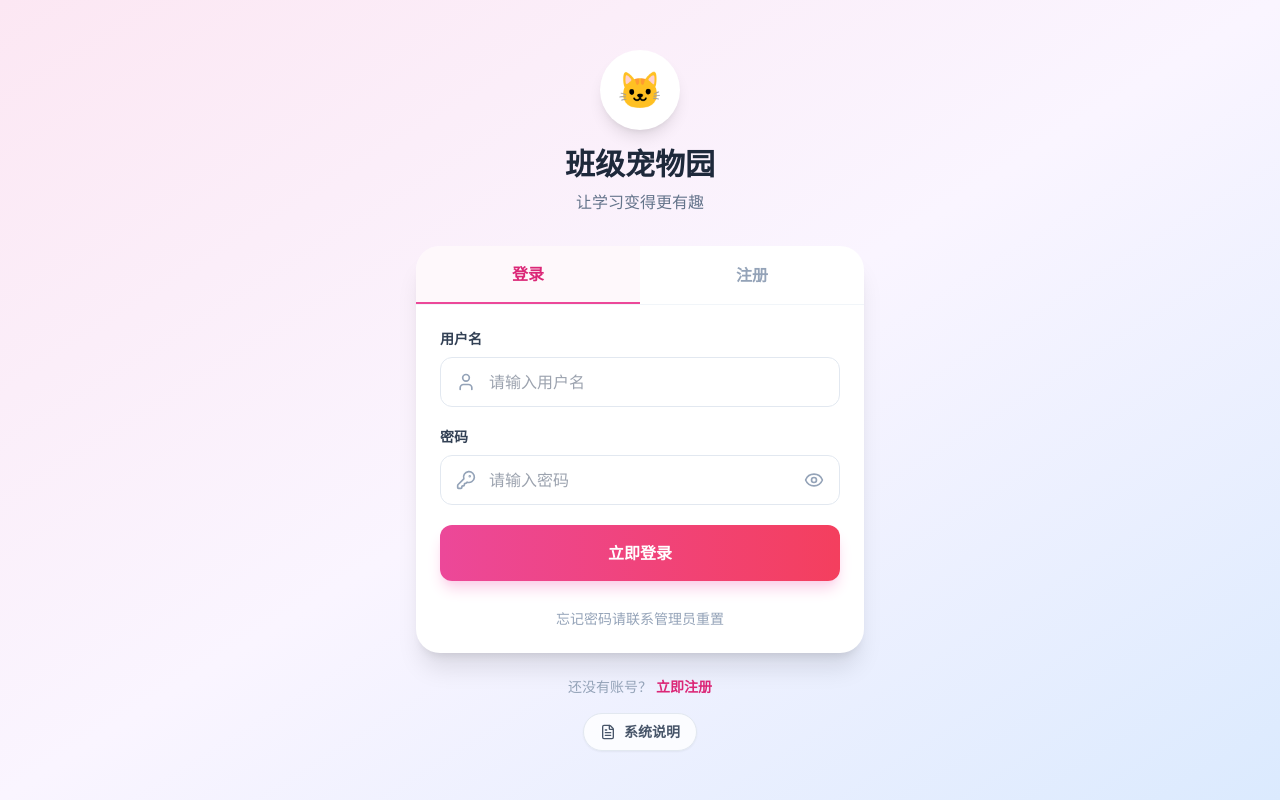
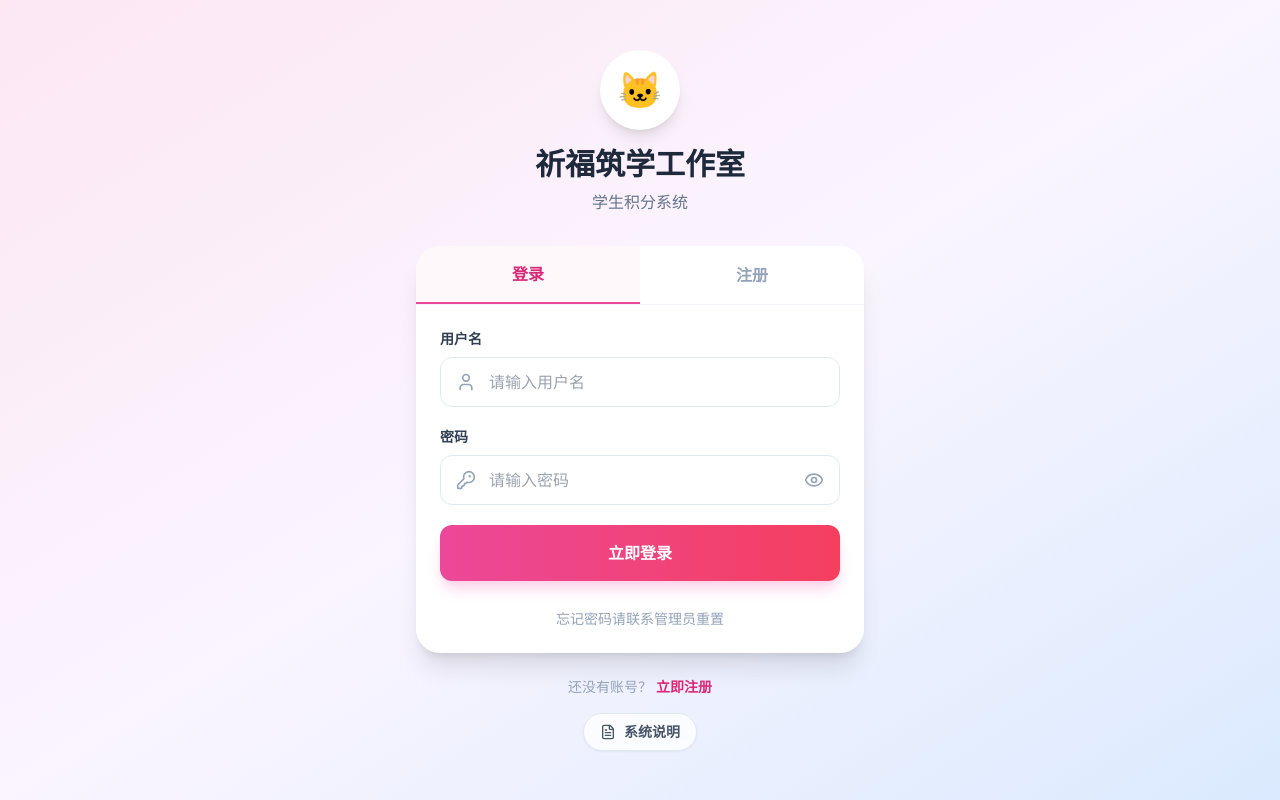
Before and after one commit to Jiancanguang/zhuxuejifenxitong, a React (Vite) app in the folder restored-frontend/: page / in a window 1280 px wide. Built offline with nearby package versions, Linux system fonts and the light colour scheme.

Commit message:
feat: 首页标题改为「祈福筑学工作室-学生积分系统」
- AuthPage: 标题改为「祈福筑学工作室」，副标题改为「学生积分系统」
- index.html: 页面 title 同步更新

https://claude.ai/code/session_012MoSgmJEAgBAKN99cuzEAN

```diff
--- a/restored-frontend/index.html
+++ b/restored-frontend/index.html
@@ -4,7 +4,7 @@
     <meta charset="UTF-8" />
     <link rel="icon" type="image/svg+xml" href="/favicon.svg" />
     <meta name="viewport" content="width=device-width, initial-scale=1.0, viewport-fit=cover" />
-    <title>班级宠物屋</title>
+    <title>祈福筑学工作室-学生积分系统</title>
   </head>
   <body class="bg-paper min-h-screen">
     <div id="root"></div>
--- a/restored-frontend/src/components/AuthPage.tsx
+++ b/restored-frontend/src/components/AuthPage.tsx
@@ -69,8 +69,8 @@ export function AuthPage() {
           <div className="inline-flex items-center justify-center w-20 h-20 bg-white rounded-full shadow-lg mb-4">
             <span className="text-4xl">🐱</span>
           </div>
-          <h1 className="text-3xl font-black text-slate-800">班级宠物园</h1>
-          <p className="text-slate-500 mt-2">让学习变得更有趣</p>
+          <h1 className="text-3xl font-black text-slate-800">祈福筑学工作室</h1>
+          <p className="text-slate-500 mt-2">学生积分系统</p>
         </div>
 
         {/* Auth Card */}
```
